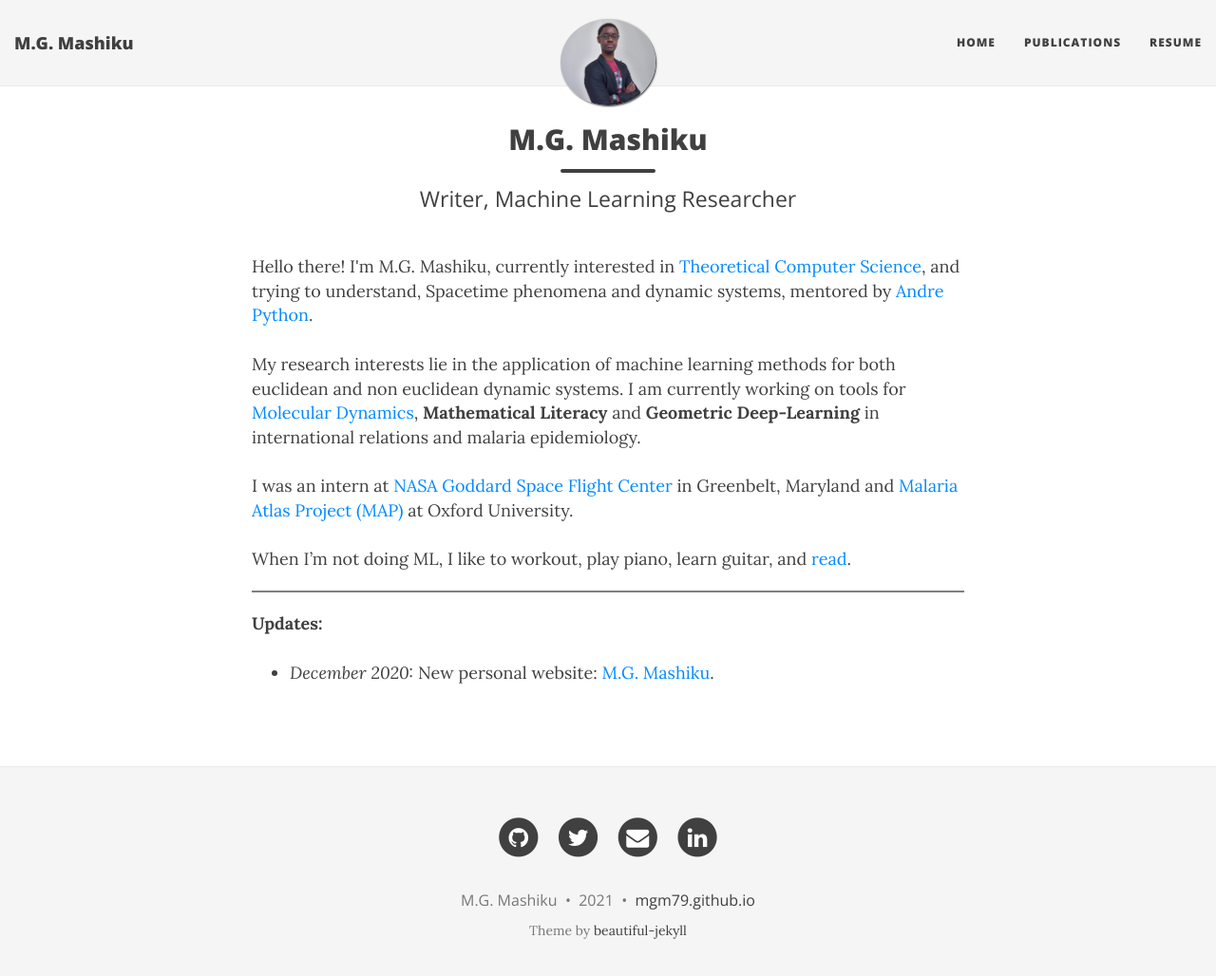
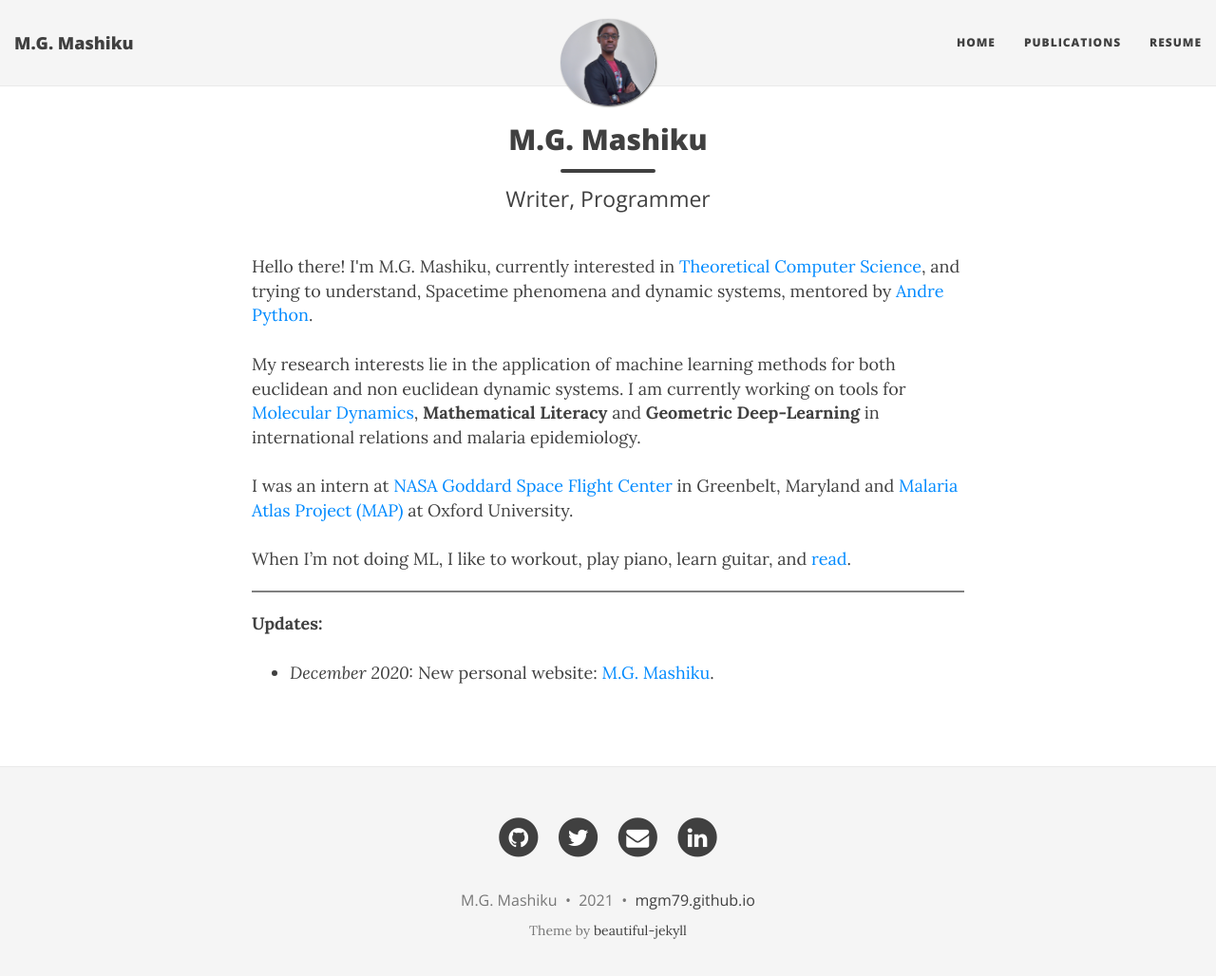
Before and after one commit to mgm79/mgm79.github.io, a Jekyll site: the page built from index.html, in a window 1280 px wide and 1041 px high. Shown: the top 1028 px of the window at 95% size. Built offline with Jekyll 4.4.1, drawn with Linux system fonts in a browser that asks for light colours; nearby versions of some CDN libraries; the list of posts is cut into pages by our own code.

Commit message:
Update to Programmer

```diff
--- a/index.html
+++ b/index.html
@@ -1,7 +1,7 @@
 ---
 layout: page
 title: M.G. Mashiku
-subtitle: Writer, Machine Learning Researcher
+subtitle: Writer, Programmer
 use-site-title: true
 ---
 
```
